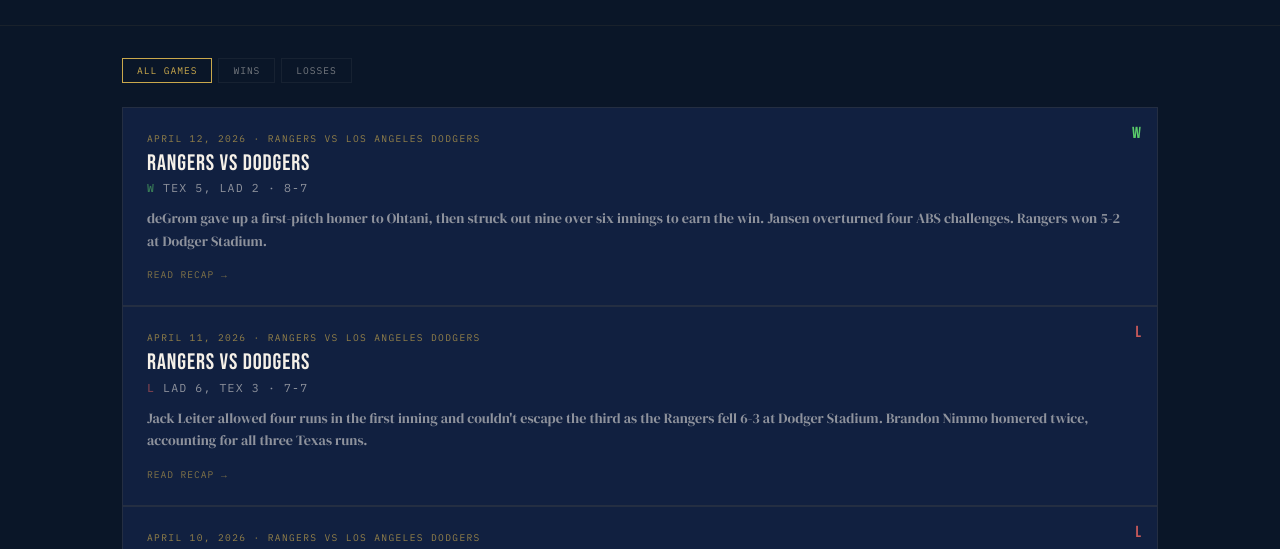
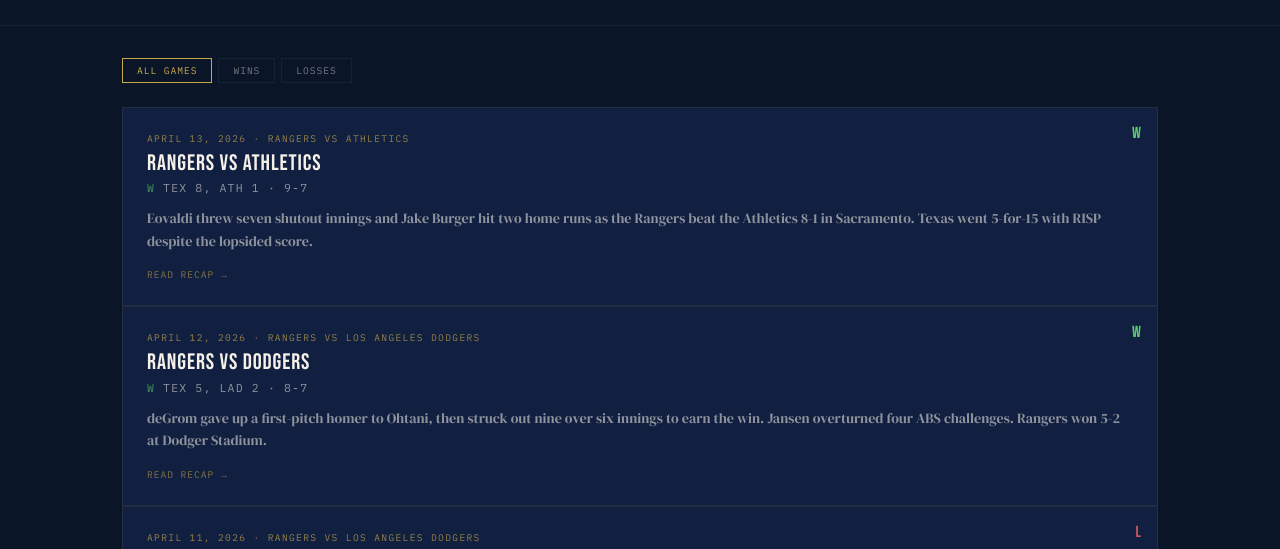
Before and after one commit to thebaseballnerd/thebaseballnerd, a plain HTML site: page recaps.html in a window 1280 px wide. Shown: the part 226-775 px from the top of the page. Drawn offline with Linux system fonts and the light colour scheme.

Commit message:
Update recaps.html

```diff
--- a/recaps.html
+++ b/recaps.html
@@ -107,6 +107,16 @@
 
 <script>
 const RECAPS=[{
+  id:'4-13-26-athletics',
+  date:'April 13, 2026',
+  opponent:'Athletics',
+  home:false,
+  result:'win',
+  score:'TEX 8, ATH 1',
+  record:'9-7',
+  preview:`Eovaldi threw seven shutout innings and Jake Burger hit two home runs as the Rangers beat the Athletics 8-1 in Sacramento. Texas went 5-for-15 with RISP despite the lopsided score.`,
+  body:``
+},{
   id:'4-12-26-dodgers',
   date:'April 12, 2026',
   opponent:'Los Angeles Dodgers',
```
